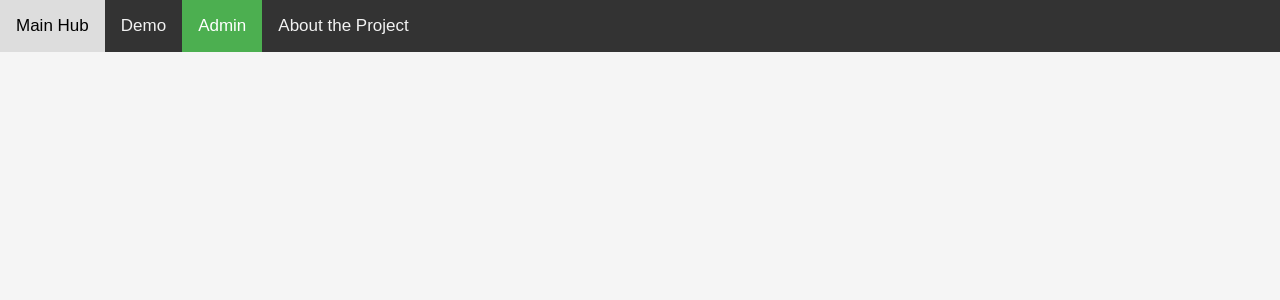
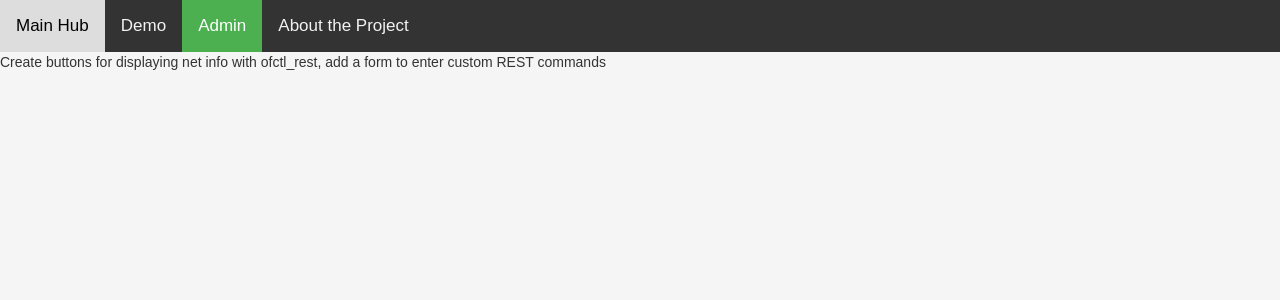
Before and after one commit to aalmeida9/ZT-BC-lab, a Flask app: template project/frontend/templates/admin.html in a window 1280 px wide. Shown: the top 300 px of the page. Run offline with Flask 2, Linux system fonts and the light colour scheme; the template is opened without the code that fills it, so the values that code supplies are empty; some libraries are stand-ins or nearby versions.

Commit message:
dev notes for frontend/ryu

```diff
--- a/project/frontend/templates/about.html
+++ b/project/frontend/templates/about.html
@@ -19,6 +19,6 @@
         <a href="admin.html">Admin</a>
         <a class="active" href="about.html">About the Project</a>
     </div>
-
+    <p>Create area for report and info about the team</p>
 </body>
 </html>
--- a/project/frontend/templates/admin.html
+++ b/project/frontend/templates/admin.html
@@ -16,6 +16,7 @@
         <a class="active" href="admin.html">Admin</a>
         <a href="about.html">About the Project</a>
     </div>
+    <p>Create buttons for displaying net info with ofctl_rest, add a form to enter custom REST commands</p>
 </body>
 
 </html>
--- a/project/frontend/views.py
+++ b/project/frontend/views.py
@@ -132,7 +132,9 @@ def get_rules():
 
 #still need to enable communication manually on Firewall:
 #put http://localhost:8080/firewall/module/enable/0000000000000001
+
 # Example method to configure  firewall with rules based on BC
+# Add RequestExcept like above
 def post_rules():
     address = "{}/firewall/rules/0000000000000001".format(RYU_ADDRESS)
     rule = {"nw_src": "10.0.0.1/32", "nw_dst": "10.0.0.2/32", "nw_proto": "ICMP"}
--- a/sso.py
+++ b/sso.py
@@ -11,6 +11,7 @@
 # WSGI/REST
 # https://osrg.github.io/ryu-book/en/html/rest_api.html
 # https://ryu.readthedocs.io/en/latest/app/ofctl_rest.html
+# https://readthedocs.org/projects/ryu-hisaharu/downloads/pdf/ofctl_rest-add_some_messages/
 
 # Imports
 from ryu.app import simple_switch_13
@@ -23,6 +24,9 @@ from ryu.lib.packet import packet
 from ryu.lib.packet import ethernet
 from ryu.lib.packet import ether_types
 
+#import rest api
+import ryu.app.ofctl.api
+#used for printing raw packet data
 import array as arr
 
 
```
Also changed, not shown: README.md.
